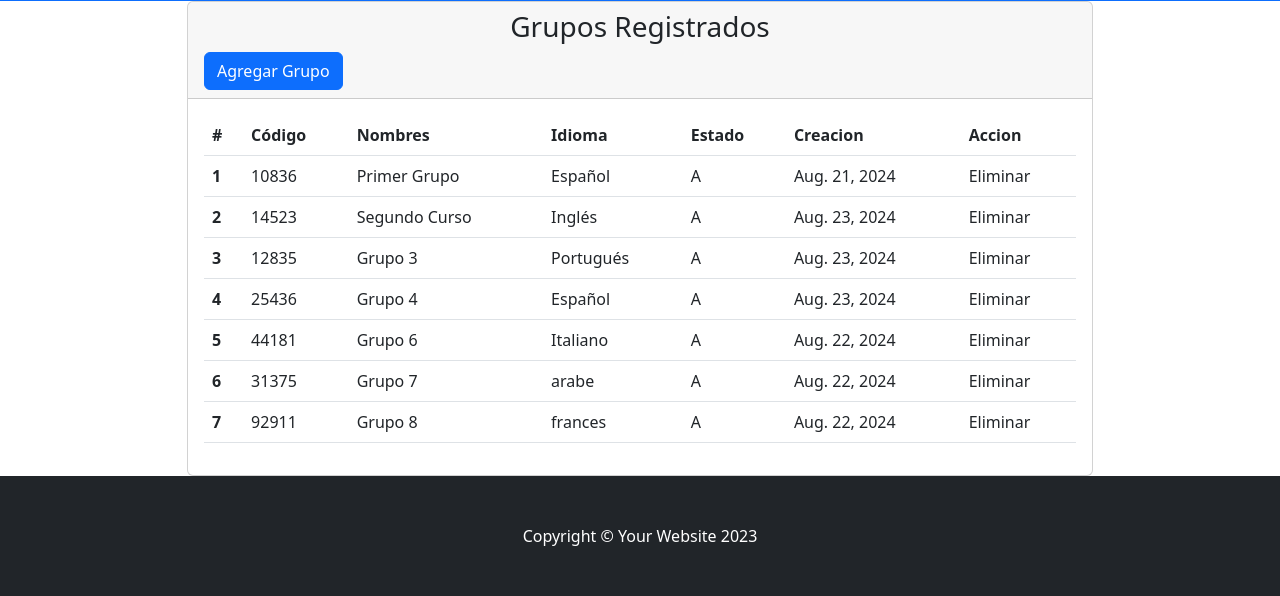
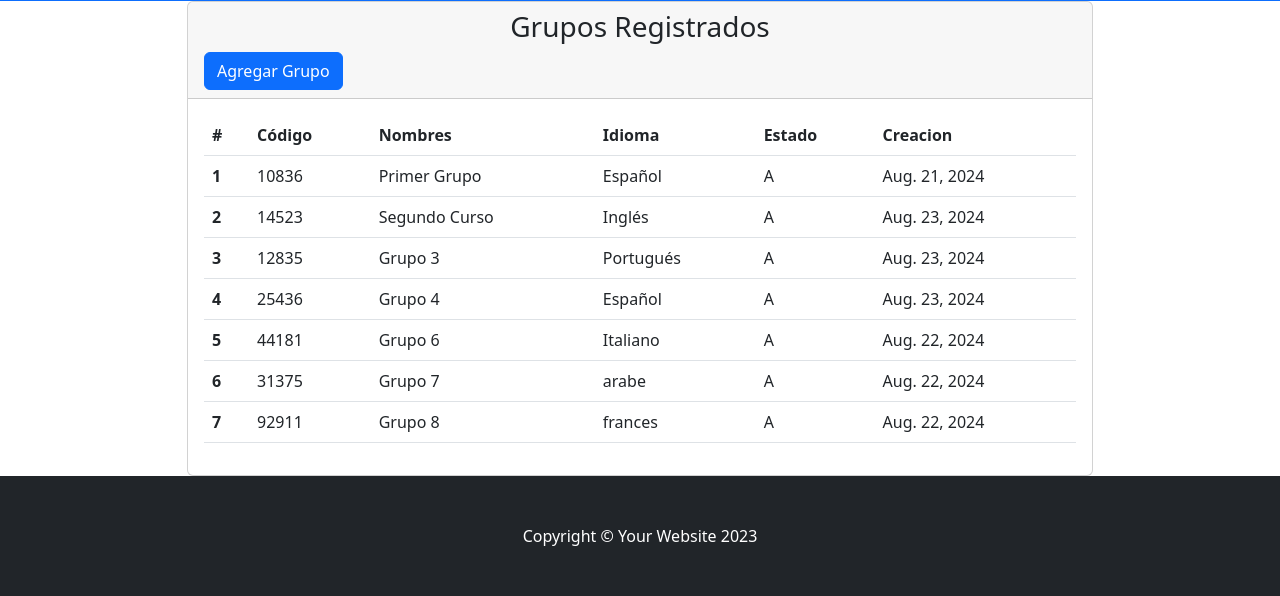
Before and after one commit to jarboleda/Tercera-pre-entrega-Arboleda, a Django app: page /miAplicacion/gruposList/ in a window 1280 px wide. Shown: the part 425-1021 px from the top of the page. Run offline with Django 4.2, Linux system fonts and the light colour scheme; data comes from the database, SQL or seed files in the repository; some libraries are stand-ins or nearby versions.

Commit message:
Cambios en las vistas html

```diff
--- a/miAplicacion/templates/miaplicacion/grupos.html
+++ b/miAplicacion/templates/miaplicacion/grupos.html
@@ -30,7 +30,6 @@
                                 <th scope="col">Idioma</th>
                                 <th scope="col">Estado</th>
                                 <th scope="col">Creacion</th>
-                                <th scope="col">Accion</th>
                                 </tr>
                             </thead>
                             <tbody>
@@ -42,7 +41,6 @@
                                         <td>{{ grupo.idioma }}</td>
                                         <td>{{ grupo.estado }}</td>
                                         <td>{{ grupo.creacion }}</td>
-                                        <td>Eliminar</td>
                                     </tr>
                                 {% endfor %}
                             </tbody>
--- a/miAplicacion/templates/miaplicacion/supervisores.html
+++ b/miAplicacion/templates/miaplicacion/supervisores.html
@@ -30,7 +30,6 @@
                                 <th scope="col">Email</th>
                                 <th scope="col">Estado</th>
                                 <th scope="col">Creacion</th>
-                                <th scope="col">Eliminar</th>
                                 </tr>
                             </thead>
                             <tbody>
@@ -43,7 +42,6 @@
                                         <td>{{ supervisor.email }}</td>
                                         <td>{{ supervisor.estado }}</td>
                                         <td>{{ supervisor.creacion }}</td>
-                                        <td>Eliminar</td>
                                     </tr>
                                 {% endfor %}
                             </tbody>
--- a/miAplicacion/templates/miaplicacion/usuarios.html
+++ b/miAplicacion/templates/miaplicacion/usuarios.html
@@ -29,7 +29,6 @@
                                 <th scope="col">Idioma</th>
                                 <th scope="col">Estado</th>
                                 <th scope="col">Creacion</th>
-                                <th scope="col">Eliminar</th>
                                 </tr>
                             </thead>
                             <tbody>
@@ -41,7 +40,6 @@
                                         <td>{{ usuario.idioma }}</td>
                                         <td>{{ usuario.estado }}</td>
                                         <td>{{ usuario.creacion }}</td>
-                                        <td>Eliminar</td>
                                     </tr>
                                 {% endfor %}
                             </tbody>
--- a/miProyecto/urls.py
+++ b/miProyecto/urls.py
@@ -17,7 +17,7 @@ Including another URLconf
 from django.contrib import admin
 from django.urls import path, include
 from miProyecto import views
-from miAplicacion import views
+from miAplicacion.views import Inicio
 
 urlpatterns = [
     path('admin/', admin.site.urls),
```
